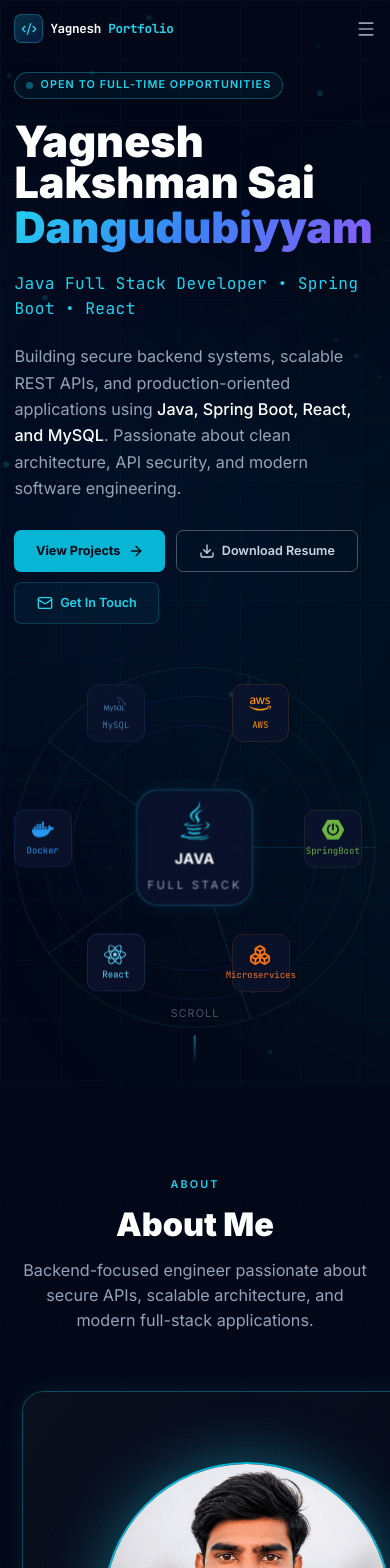
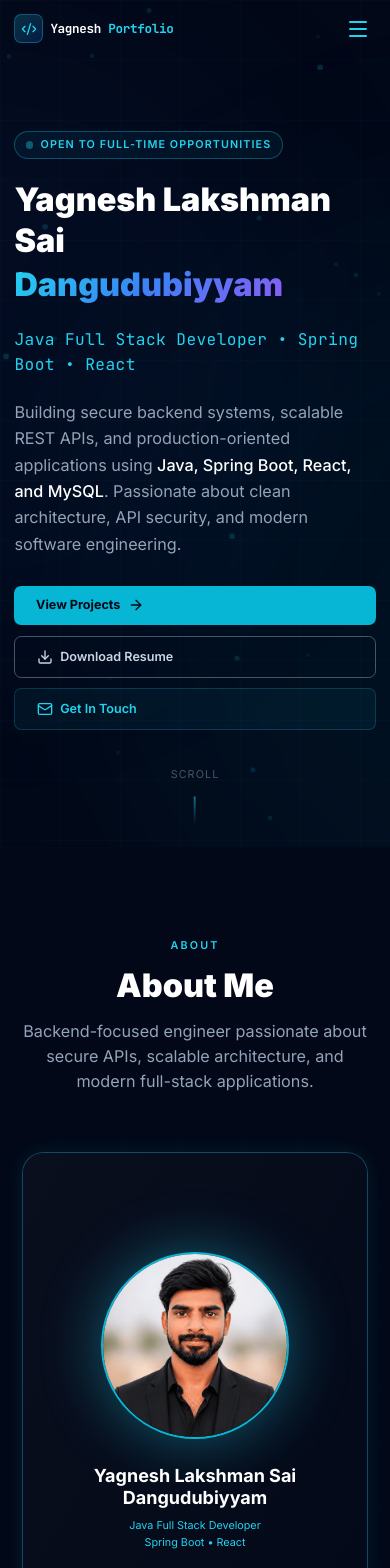
Before and after one commit to yagnesh-lakshman-sai/portfolio, a React (Vite) app: page / in a window 390 px wide. Shown: the top 1568 px of the page. Built offline with nearby package versions, Linux system fonts and the light colour scheme.

Commit message:
Updated portfolio

```diff
--- a/src/components/Navbar.jsx
+++ b/src/components/Navbar.jsx
@@ -98,7 +98,18 @@ export default function Navbar() {
 
           {/* Mobile Menu Button */}
           <button
-            className="md:hidden text-slate-400 hover:text-white transition-colors"
+  className="
+md:hidden
+flex
+items-center
+justify-center
+w-10
+h-10
+text-cyan-400
+hover:text-white
+z-[100]
+"
+
             onClick={() => setMenuOpen(!menuOpen)}
             aria-label="Toggle menu"
           >
@@ -121,7 +132,7 @@ export default function Navbar() {
                   exit={{ rotate: -90, opacity: 0 }}
                   transition={{ duration: 0.15 }}
                 >
-                  <Menu size={20} />
+                  <Menu size={24} />
                 </motion.div>
               )}
             </AnimatePresence>
--- a/src/sections/About.jsx
+++ b/src/sections/About.jsx
@@ -88,7 +88,7 @@ export default function About() {
             transition={{ duration: 0.7 }}
             className="relative"
           >
-            <div className="relative max-w-sm mx-auto">
+            <div className="relative w-full max-w-sm mx-auto">
               {/* Image placeholder (professional frame) */}
               <motion.div
                 whileHover={{ scale: 1.02 }}
@@ -99,15 +99,29 @@ rounded-3xl
 overflow-hidden
 glass-card
 glow-border
-w-[450px]
-h-[630px]
+w-full
+max-w-[450px]
+min-h-[620px]
 mx-auto
 border border-cyan-500/10
+px-4
 "
               >
                 <div className="absolute inset-0 flex items-center justify-center bg-gradient-to-br from-[#0a0f1e] to-[#020817]">
                   <div className="text-center">
-                    <div className="w-80 h-80 mx-auto mb-7 rounded-full overflow-hidden border-2 border-cyan-500 shadow-[0_0_60px_rgba(34,211,238,0.4)]">
+                    <div
+                      className="
+w-52 h-52
+sm:w-64 sm:h-64
+lg:w-80 lg:h-80
+mx-auto
+mb-7
+rounded-full
+overflow-hidden
+border-2 border-cyan-500
+shadow-[0_0_60px_rgba(34,211,238,0.4)]
+"
+                    >
                       <img
                         src="/Yagnesh2.png"
                         alt="Profile Pic"
@@ -115,12 +129,36 @@ border border-cyan-500/10
                       />
                     </div>
 
-                    <h3 className="text-2xl font-bold text-white mb-2">
-                      Yagnesh Lakshman Sai Dangudubiyyam
+                    <h3
+                      className="
+text-xl
+sm:text-2xl
+font-bold
+text-white
+mb-2
+text-center
+leading-tight
+px-4
+"
+                    >
+                      Yagnesh Lakshman Sai
+                      <br />
+                      Dangudubiyyam
                     </h3>
 
-                    <p className="text-cyan-400 text-sm">
-                      Java Full Stack Developer • Spring Boot • React
+                    <p
+                      className="
+text-cyan-400
+text-xs
+sm:text-sm
+text-center
+leading-relaxed
+px-4
+"
+                    >
+                      Java Full Stack Developer
+                      <br />
+                      Spring Boot • React
                     </p>
 
                     {/* Social Icons */}
@@ -201,7 +239,7 @@ border border-cyan-500/10
             </div>
 
             {/* Feature cards */}
-            <div className="grid grid-cols-2 gap-3">
+            <div className="grid grid-cols-1 sm:grid-cols-2 gap-3">
               {featureCards.map((card, i) => (
                 <motion.div
                   key={card.title}
@@ -236,7 +274,7 @@ hover:shadow-[0_0_30px_rgba(0,212,255,0.08)]
             </div>
 
             {/* Stats */}
-            <div className="grid grid-cols-2 md:grid-cols-3 gap-3 pt-2">
+            <div className="grid grid-cols-1 sm:grid-cols-2 md:grid-cols-3 gap-3 pt-2">
               {stats.map((stat, i) => (
                 <motion.div
                   key={stat.label}
--- a/src/sections/Education.jsx
+++ b/src/sections/Education.jsx
@@ -25,20 +25,20 @@ export default function Education() {
           className="
           glass-card
           rounded-3xl
-          p-8
+          p-5 sm:p-8
           border border-white/5
           hover:border-cyan-500/20
           transition-all duration-500
           hover:shadow-[0_0_40px_rgba(0,212,255,0.08)]
           "
         >
-          <div className="flex items-center gap-4 mb-6">
+          <div className="flex flex-col sm:flex-row items-center sm:items-start gap-4 mb-6 text-center sm:text-left">
             <div className="w-14 h-14 rounded-2xl bg-cyan-500/10 flex items-center justify-center border border-cyan-500/20">
               <GraduationCap size={28} className="text-cyan-400" />
             </div>
 
             <div>
-              <h3 className="text-2xl font-bold text-white">
+              <h3 className="text-xl sm:text-2xl font-bold text-white leading-tight">
                 Bachelor of Technology
               </h3>
 
@@ -66,31 +66,31 @@ export default function Education() {
             </div>
 
             <div className="pt-4 border-t border-white/5">
-              <span className="text-sm text-slate-500">CGPA</span>
+              <span className="text-xs sm:text-sm text-slate-500">CGPA</span>
 
-              <h4 className="text-4xl font-black text-white mt-1">
+              <h4 className="text-3xl sm:text-4xl font-black text-white mt-1">
                 8.80
               </h4>
             </div>
 
             <div className="flex flex-wrap gap-3 pt-4">
-              <span className="px-3 py-1 rounded-full bg-cyan-500/10 text-cyan-400 text-sm">
+              <span className="px-3 py-1 rounded-full bg-cyan-500/10 text-cyan-400 text-xs sm:text-sm">
                 Data Structures
               </span>
 
-              <span className="px-3 py-1 rounded-full bg-cyan-500/10 text-cyan-400 text-sm">
+              <span className="px-3 py-1 rounded-full bg-cyan-500/10 text-cyan-400 text-xs sm:text-sm">
                 DBMS
               </span>
 
-              <span className="px-3 py-1 rounded-full bg-cyan-500/10 text-cyan-400 text-sm">
+              <span className="px-3 py-1 rounded-full bg-cyan-500/10 text-cyan-400 text-xs sm:text-sm">
                 OOP
               </span>
 
-              <span className="px-3 py-1 rounded-full bg-cyan-500/10 text-cyan-400 text-sm">
+              <span className="px-3 py-1 rounded-full bg-cyan-500/10 text-cyan-400 text-xs sm:text-sm">
                 Machine Learning
               </span>
 
-              <span className="px-3 py-1 rounded-full bg-cyan-500/10 text-cyan-400 text-sm">
+              <span className="px-3 py-1 rounded-full bg-cyan-500/10 text-cyan-400 text-xs sm:text-sm">
                 Software Engineering
               </span>
             </div>
--- a/src/sections/Experience.jsx
+++ b/src/sections/Experience.jsx
@@ -16,7 +16,7 @@ function TimelineItem({ exp, index, isLast }) {
         <div className="absolute left-1/2 top-12 -translate-x-1/2 w-px h-full bg-gradient-to-b from-cyan-400/30 via-cyan-400/10 to-transparent hidden md:block" />
       )}
 
-      <div className="grid md:grid-cols-2 gap-8 items-center mb-16 md:mb-24 relative">
+      <div className="grid md:grid-cols-2 gap-8 items-center mb-10 md:mb-24 relative">
         {/* Content - alternating sides */}
         <motion.div
           initial={{ opacity: 0, x: isEven ? -40 : 40 }}
@@ -28,7 +28,7 @@ function TimelineItem({ exp, index, isLast }) {
             className="
 glass-card
 rounded-3xl
-p-6
+p-5 sm:p-6
 border border-white/5
 transition-all duration-500
 hover:border-cyan-400/20
@@ -51,9 +51,9 @@ rounded-full
               </span>
               <span className="text-xs text-slate-500">{exp.duration}</span>
             </div>
-            <h3 className="text-xl font-bold text-white mb-1">{exp.role}</h3>
+            <h3 className="text-lg sm:text-xl font-bold text-white mb-1 leading-tight">{exp.role}</h3>
             <p
-              className="text-base font-semibold mb-3"
+              className="text-sm sm:text-base font-semibold mb-3"
               style={{ color: exp.color }}
             >
               {exp.company}
@@ -65,7 +65,7 @@ rounded-full
               {exp.highlights.map((h) => (
                 <div
                   key={h}
-                  className="flex items-start gap-3 text-sm text-slate-500"
+                  className="flex items-start gap-3 text-xs sm:text-sm text-slate-500"
                 >
                   <span
                     className="mt-1 w-1 h-1 rounded-full flex-shrink-0"
@@ -105,7 +105,7 @@ rounded-full
         </div>
 
         {/* Mobile node */}
-        <div className="md:hidden flex items-center gap-3 -mt-2 mb-2">
+        <div className="md:hidden flex items-center gap-3 mb-4">
           <div
             className="w-10 h-10 rounded-full glass-card flex items-center justify-center border-2"
             style={{ borderColor: `${exp.color}40` }}
--- a/src/sections/Hero.jsx
+++ b/src/sections/Hero.jsx
@@ -201,11 +201,11 @@ export default function Hero() {
 
             {/* Heading */}
             <motion.div variants={itemVariants} className="space-y-1">
-              <h1 className="text-5xl sm:text-6xl lg:text-7xl font-black leading-[0.95] text-white">
+              <h1 className="text-4xl sm:text-6xl lg:text-7xl leading-tight font-black leading-[0.95] text-white">
                 Yagnesh Lakshman Sai
               </h1>
 
-              <h1 className="text-5xl sm:text-6xl lg:text-7xl font-black">
+              <h1 className="text-4xl sm:text-6xl lg:text-7xl leading-tight font-black">
                 <span className="text-gradient">Dangudubiyyam</span>
               </h1>
             </motion.div>
@@ -235,7 +235,7 @@ export default function Hero() {
             {/* Buttons */}
             <motion.div
               variants={itemVariants}
-              className="flex flex-wrap gap-3 pt-2"
+              className="flex flex-col sm:flex-row gap-3 pt-2"
             >
               <motion.button
                 onClick={() => scrollToSection("projects")}
@@ -298,7 +298,7 @@ export default function Hero() {
             initial={{ opacity: 0, x: 40 }}
             animate={{ opacity: 1, x: 0 }}
             transition={{ duration: 0.8, delay: 0.3, ease: [0.22, 1, 0.36, 1] }}
-            className="relative flex items-center justify-center lg:ml-16"
+            className="hidden lg:flex relative items-center justify-center lg:ml-16"
           >
             {/* Central architecture visual */}
             <div className="relative w-full max-w-md aspect-square lg:translate-x-16">
--- a/src/sections/Projects.jsx
+++ b/src/sections/Projects.jsx
@@ -33,9 +33,6 @@ function ProjectCard({ project, index }) {
       initial={{ opacity: 0, y: 50 }}
       animate={inView ? { opacity: 1, y: 0 } : {}}
       transition={{ duration: 0.6, delay: index * 0.15 }}
-      style={{ rotateX, rotateY, transformStyle: "preserve-3d" }}
-      onMouseMove={handleMouseMove}
-      onMouseLeave={handleMouseLeave}
       className="group relative glass-card rounded-2xl overflow-hidden"
     >
       {/* Animated top border */}
@@ -63,7 +60,7 @@ function ProjectCard({ project, index }) {
         }}
       />
 
-      <div className="relative z-10 p-8">
+      <div className="relative z-10 p-5 sm:p-8">
         {/* Header */}
         <div className="flex items-start justify-between mb-4">
           <div>
@@ -77,7 +74,7 @@ function ProjectCard({ project, index }) {
             >
               {project.type}
             </span>
-            <h3 className="text-2xl font-bold text-white mb-1">
+            <h3 className="text-xl sm:text-2xl font-bold text-white mb-1 leading-tight">
               {project.title}
             </h3>
             <p className="text-sm text-slate-400">{project.subtitle}</p>
@@ -90,7 +87,7 @@ function ProjectCard({ project, index }) {
         </p>
 
         {/* Features */}
-        <div className="grid sm:grid-cols-2 gap-2 mb-6">
+        <div className="grid grid-cols-1 sm:grid-cols-2 gap-2 mb-6">
           {project.features.map((feature, i) => (
             <motion.div
               key={feature}
@@ -122,7 +119,7 @@ function ProjectCard({ project, index }) {
         </div>
 
         {/* Buttons */}
-        <div className="flex gap-3 flex-wrap">
+        <div className="flex flex-col sm:flex-row gap-3">
           {/* Code */}
           <motion.a
             href={project.github}
@@ -130,7 +127,11 @@ function ProjectCard({ project, index }) {
             rel="noopener noreferrer"
             whileHover={{ y: -2, borderColor: `${project.color}60` }}
             whileTap={{ scale: 0.97 }}
-            className="flex items-center gap-2 px-4 py-2 border border-slate-700 rounded-lg text-sm text-slate-300 hover:text-white transition-all duration-300"
+            className="
+w-full
+sm:w-auto
+justify-center
+flex items-center gap-2 px-4 py-2 border border-slate-700 rounded-lg text-sm text-slate-300 hover:text-white transition-all duration-300"
           >
             <FaGithub size={15} />
             Code
@@ -186,13 +187,20 @@ function ProjectCard({ project, index }) {
               initial={{ opacity: 0, scale: 0.9 }}
               animate={{ opacity: 1, scale: 1 }}
               transition={{ duration: 0.3 }}
-              className="max-w-5xl w-full rounded-2xl overflow-hidden border border-white/10"
+              className="
+max-w-5xl
+w-full
+max-h-[90vh]
+overflow-auto
+rounded-2xl
+border border-white/10
+"
               onClick={(e) => e.stopPropagation()}
             >
               <img
                 src={project.image}
                 alt={project.title}
-                className="w-full object-cover"
+                className="w-full h-auto object-contain"
               />
             </motion.div>
           </div>
@@ -225,7 +233,7 @@ export default function Projects() {
           />
         </motion.div>
 
-        <div className="grid lg:grid-cols-2 gap-6">
+        <div className="grid grid-cols-1 lg:grid-cols-2 gap-6">
           {projects.map((project, i) => (
             <ProjectCard key={project.id} project={project} index={i} />
           ))}
```
